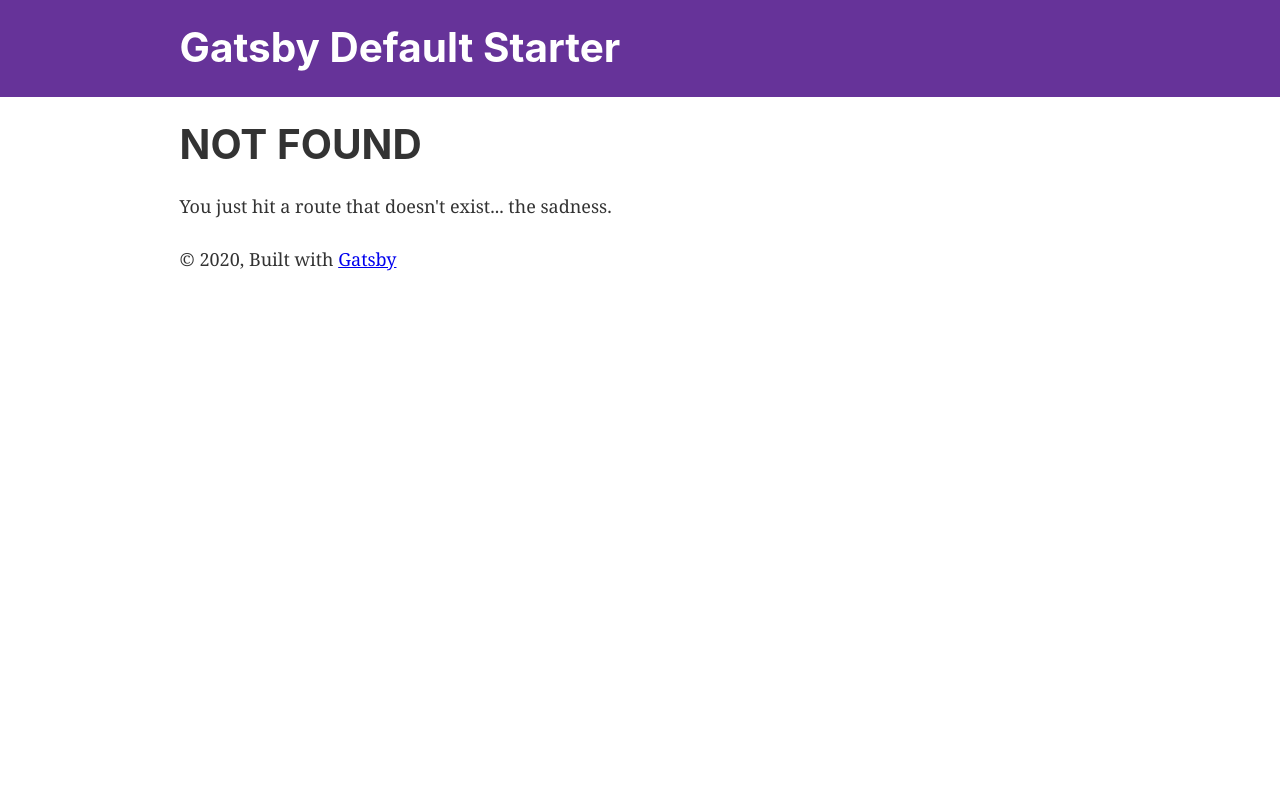
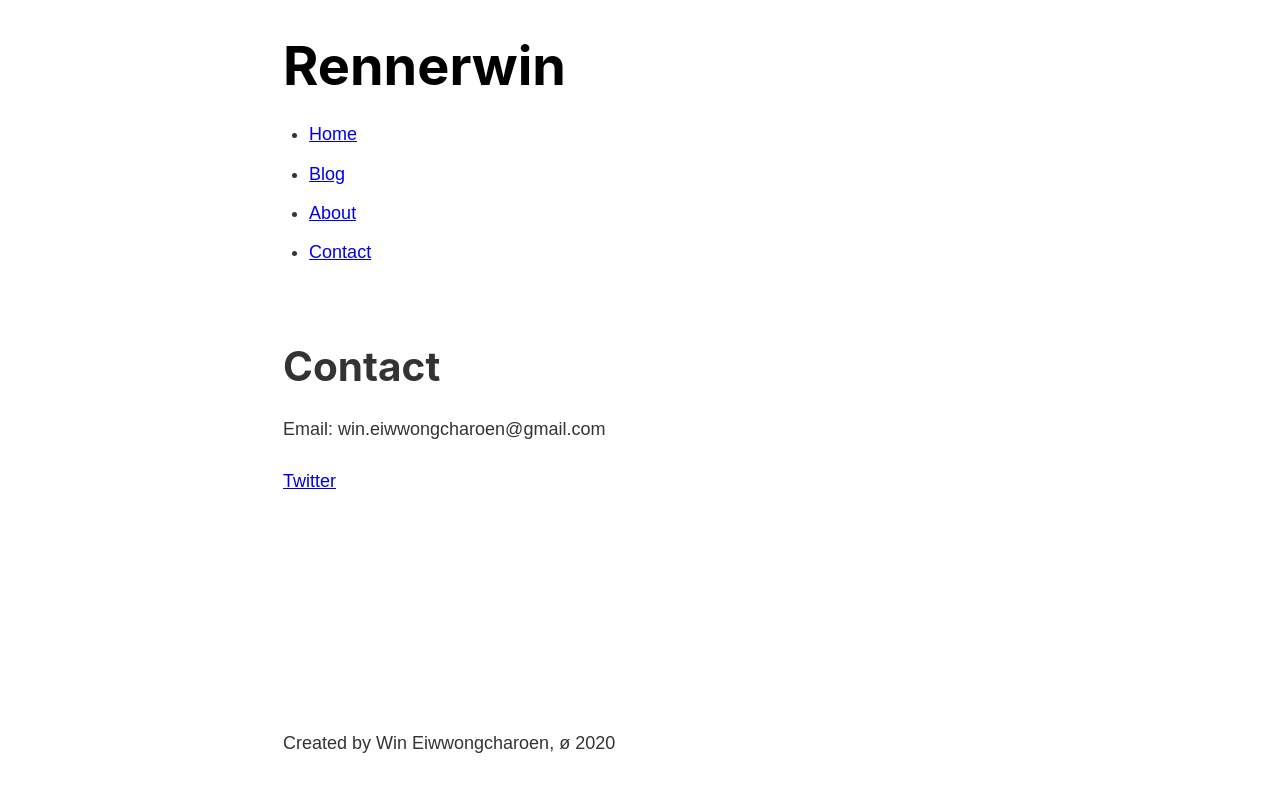
Before and after one commit to rennerwins/learn-gatsby, a Gatsby site: page /contact in a window 1280 px wide. Before the commit this address had no page. Built offline with nearby package versions, Linux system fonts and the light colour scheme; Gatsby itself is replaced by a stand-in of ours.

Commit message:
initial commit

```diff
--- a/gatsby-config.js
+++ b/gatsby-config.js
@@ -27,6 +27,7 @@ module.exports = {
         icon: `src/images/gatsby-icon.png`, // This path is relative to the root of the site.
       },
     },
+    `gatsby-plugin-sass`,
     // this (optional) plugin enables Progressive Web App + Offline functionality
     // To learn more, visit: https://gatsby.dev/offline
     // `gatsby-plugin-offline`,
--- a/package.json
+++ b/package.json
@@ -10,9 +10,11 @@
     "gatsby-plugin-manifest": "^2.2.31",
     "gatsby-plugin-offline": "^3.0.27",
     "gatsby-plugin-react-helmet": "^3.1.16",
+    "gatsby-plugin-sass": "^2.1.27",
     "gatsby-plugin-sharp": "^2.3.5",
     "gatsby-source-filesystem": "^2.1.40",
     "gatsby-transformer-sharp": "^2.3.7",
+    "node-sass": "^4.13.0",
     "prop-types": "^15.7.2",
     "react": "^16.12.0",
     "react-dom": "^16.12.0",
--- /dev/null
+++ b/src/components/footer.js
@@ -0,0 +1,11 @@
+import React from 'react'
+
+const Footer = () => {
+  return (
+    <footer>
+      <p>Created by Win Eiwwongcharoen, ø 2020</p>
+    </footer>
+  )
+}
+
+export default Footer
--- a/src/components/header.js
+++ b/src/components/header.js
@@ -1,42 +1,40 @@
-import { Link } from "gatsby"
-import PropTypes from "prop-types"
-import React from "react"
+import React from 'react'
+import { Link } from 'gatsby'
 
-const Header = ({ siteTitle }) => (
-  <header
-    style={{
-      background: `rebeccapurple`,
-      marginBottom: `1.45rem`,
-    }}
-  >
-    <div
-      style={{
-        margin: `0 auto`,
-        maxWidth: 960,
-        padding: `1.45rem 1.0875rem`,
-      }}
-    >
-      <h1 style={{ margin: 0 }}>
-        <Link
-          to="/"
-          style={{
-            color: `white`,
-            textDecoration: `none`,
-          }}
-        >
-          {siteTitle}
+import headerStyles from './header.module.scss'
+
+const linkList = [
+  { path: '/', label: 'Home' },
+  { path: '/blog', label: 'Blog' },
+  { path: '/about', label: 'About' },
+  { path: '/contact', label: 'Contact' },
+]
+
+const Header = () => {
+  return (
+    <header className={headerStyles.header}>
+      <h1>
+        <Link className={headerStyles.title} to="/">
+          Rennerwin
         </Link>
       </h1>
-    </div>
-  </header>
-)
-
-Header.propTypes = {
-  siteTitle: PropTypes.string,
-}
-
-Header.defaultProps = {
-  siteTitle: ``,
+      <nav>
+        <ul className={headerStyles.navList}>
+          {linkList.map(item => (
+            <li key={item.path}>
+              <Link
+                className={headerStyles.navItem}
+                activeClassName={headerStyles.activeNavItem}
+                to={item.path}
+              >
+                {item.label}
+              </Link>
+            </li>
+          ))}
+        </ul>
+      </nav>
+    </header>
+  )
 }
 
 export default Header
--- /dev/null
+++ b/src/components/header.module.scss
@@ -0,0 +1,30 @@
+.header {
+  padding: 1rem 0 3rem;
+}
+
+.title {
+  color: #000000;
+  font-size: 3rem;
+  text-decoration: none;
+}
+
+.nav-list {
+  display: flex;
+  list-style-type: none;
+  margin: 0;
+}
+
+.nav-item {
+  color: #999999;
+  font-size: 0.9rem;
+  margin-right: 1.3rem;
+  text-decoration: none;
+}
+
+.nav-item:hover {
+  color: #666666;
+}
+
+.active-nav-item {
+  color: #333333;
+}
--- a/src/components/layout.js
+++ b/src/components/layout.js
@@ -1,52 +1,20 @@
-/**
- * Layout component that queries for data
- * with Gatsby's useStaticQuery component
- *
- * See: https://www.gatsbyjs.org/docs/use-static-query/
- */
+import React from 'react'
 
-import React from "react"
-import PropTypes from "prop-types"
-import { useStaticQuery, graphql } from "gatsby"
-
-import Header from "./header"
-import "./layout.css"
+import Header from './header'
+import Footer from './footer'
+import '../styles/index.scss'
+import layoutStyles from './layout.module.scss'
 
 const Layout = ({ children }) => {
-  const data = useStaticQuery(graphql`
-    query SiteTitleQuery {
-      site {
-        siteMetadata {
-          title
-        }
-      }
-    }
-  `)
-
   return (
-    <>
-      <Header siteTitle={data.site.siteMetadata.title} />
-      <div
-        style={{
-          margin: `0 auto`,
-          maxWidth: 960,
-          padding: `0px 1.0875rem 1.45rem`,
-          paddingTop: 0,
-        }}
-      >
-        <main>{children}</main>
-        <footer>
-          © {new Date().getFullYear()}, Built with
-          {` `}
-          <a href="https://www.gatsbyjs.org">Gatsby</a>
-        </footer>
+    <div className={layoutStyles.container}>
+      <div className={layoutStyles.content}>
+        <Header />
+        {children}
       </div>
-    </>
+      <Footer />
+    </div>
   )
 }
 
-Layout.propTypes = {
-  children: PropTypes.node.isRequired,
-}
-
 export default Layout
--- /dev/null
+++ b/src/components/layout.module.scss
@@ -0,0 +1,12 @@
+.container {
+  margin: 0 auto;
+  max-width: 750px;
+  padding: 1rem;
+  display: flex;
+  flex-direction: column;
+  min-height: 100vh;
+}
+
+.content {
+  flex-grow: 1;
+}
--- a/src/components/seo.js
+++ /dev/null
@@ -1,88 +0,0 @@
-/**
- * SEO component that queries for data with
- *  Gatsby's useStaticQuery React hook
- *
- * See: https://www.gatsbyjs.org/docs/use-static-query/
- */
-
-import React from "react"
-import PropTypes from "prop-types"
-import Helmet from "react-helmet"
-import { useStaticQuery, graphql } from "gatsby"
-
-function SEO({ description, lang, meta, title }) {
-  const { site } = useStaticQuery(
-    graphql`
-      query {
-        site {
-          siteMetadata {
-            title
-            description
-            author
-          }
-        }
-      }
-    `
-  )
-
-  const metaDescription = description || site.siteMetadata.description
-
-  return (
-    <Helmet
-      htmlAttributes={{
-        lang,
-      }}
-      title={title}
-      titleTemplate={`%s | ${site.siteMetadata.title}`}
-      meta={[
-        {
-          name: `description`,
-          content: metaDescription,
-        },
-        {
-          property: `og:title`,
-          content: title,
-        },
-        {
-          property: `og:description`,
-          content: metaDescription,
-        },
-        {
-          property: `og:type`,
-          content: `website`,
-        },
-        {
-          name: `twitter:card`,
-          content: `summary`,
-        },
-        {
-          name: `twitter:creator`,
-          content: site.siteMetadata.author,
-        },
-        {
-          name: `twitter:title`,
-          content: title,
-        },
-        {
-          name: `twitter:description`,
-          content: metaDescription,
-        },
-      ].concat(meta)}
-    />
-  )
-}
-
-SEO.defaultProps = {
-  lang: `en`,
-  meta: [],
-  description: ``,
-}
-
-SEO.propTypes = {
-  description: PropTypes.string,
-  lang: PropTypes.string,
-  meta: PropTypes.arrayOf(PropTypes.object),
-  title: PropTypes.string.isRequired,
-}
-
-export default SEO
--- a/src/pages/404.js
+++ /dev/null
@@ -1,14 +0,0 @@
-import React from "react"
-
-import Layout from "../components/layout"
-import SEO from "../components/seo"
-
-const NotFoundPage = () => (
-  <Layout>
-    <SEO title="404: Not found" />
-    <h1>NOT FOUND</h1>
-    <p>You just hit a route that doesn&#39;t exist... the sadness.</p>
-  </Layout>
-)
-
-export default NotFoundPage
--- /dev/null
+++ b/src/pages/contact.js
@@ -0,0 +1,21 @@
+import React from 'react'
+
+import Layout from '../components/layout'
+
+const ContactPage = () => {
+  return (
+    <Layout>
+      <h1>Contact</h1>
+      <p>Email: win.eiwwongcharoen@gmail.com</p>
+      <a
+        href="https://twitter.com/rennerwin"
+        target="_blank"
+        rel="noopener noreferrer"
+      >
+        Twitter
+      </a>
+    </Layout>
+  )
+}
+
+export default ContactPage
--- a/src/components/layout.css
+++ b/src/styles/index.scss
@@ -1,3 +1,5 @@
+/* Reset provided by https://github.com/gatsbyjs/gatsby-starter-blog via MIT license */
+
 html {
   font-family: sans-serif;
   -ms-text-size-adjust: 100%;
@@ -124,22 +126,22 @@ button,
 select {
   text-transform: none;
 }
-[type="reset"],
-[type="submit"],
+[type='reset'],
+[type='submit'],
 button,
-html [type="button"] {
+html [type='button'] {
   -webkit-appearance: button;
 }
-[type="button"]::-moz-focus-inner,
-[type="reset"]::-moz-focus-inner,
-[type="submit"]::-moz-focus-inner,
+[type='button']::-moz-focus-inner,
+[type='reset']::-moz-focus-inner,
+[type='submit']::-moz-focus-inner,
 button::-moz-focus-inner {
   border-style: none;
   padding: 0;
 }
-[type="button"]:-moz-focusring,
-[type="reset"]:-moz-focusring,
-[type="submit"]:-moz-focusring,
+[type='button']:-moz-focusring,
+[type='reset']:-moz-focusring,
+[type='submit']:-moz-focusring,
 button:-moz-focusring {
   outline: 1px dotted ButtonText;
 }
@@ -159,21 +161,21 @@ legend {
 textarea {
   overflow: auto;
 }
-[type="checkbox"],
-[type="radio"] {
+[type='checkbox'],
+[type='radio'] {
   box-sizing: border-box;
   padding: 0;
 }
-[type="number"]::-webkit-inner-spin-button,
-[type="number"]::-webkit-outer-spin-button {
+[type='number']::-webkit-inner-spin-button,
+[type='number']::-webkit-outer-spin-button {
   height: auto;
 }
-[type="search"] {
+[type='search'] {
   -webkit-appearance: textfield;
   outline-offset: -2px;
 }
-[type="search"]::-webkit-search-cancel-button,
-[type="search"]::-webkit-search-decoration {
+[type='search']::-webkit-search-cancel-button,
+[type='search']::-webkit-search-decoration {
   -webkit-appearance: none;
 }
 ::-webkit-input-placeholder {
@@ -200,14 +202,14 @@ html {
 }
 body {
   color: hsla(0, 0%, 0%, 0.8);
-  font-family: georgia, serif;
+  font-family: sans-serif;
   font-weight: normal;
   word-wrap: break-word;
   font-kerning: normal;
-  -moz-font-feature-settings: "kern", "liga", "clig", "calt";
-  -ms-font-feature-settings: "kern", "liga", "clig", "calt";
-  -webkit-font-feature-settings: "kern", "liga", "clig", "calt";
-  font-feature-settings: "kern", "liga", "clig", "calt";
+  -moz-font-feature-settings: 'kern', 'liga', 'clig', 'calt';
+  -ms-font-feature-settings: 'kern', 'liga', 'clig', 'calt';
+  -webkit-font-feature-settings: 'kern', 'liga', 'clig', 'calt';
+  font-feature-settings: 'kern', 'liga', 'clig', 'calt';
 }
 img {
   max-width: 100%;
@@ -571,10 +573,10 @@ td,
 th {
   text-align: left;
   border-bottom: 1px solid hsla(0, 0%, 0%, 0.12);
-  font-feature-settings: "tnum";
-  -moz-font-feature-settings: "tnum";
-  -ms-font-feature-settings: "tnum";
-  -webkit-font-feature-settings: "tnum";
+  font-feature-settings: 'tnum';
+  -moz-font-feature-settings: 'tnum';
+  -ms-font-feature-settings: 'tnum';
+  -webkit-font-feature-settings: 'tnum';
   padding-left: 0.96667rem;
   padding-right: 0.96667rem;
   padding-top: 0.725rem;
@@ -592,8 +594,8 @@ tt,
 code {
   background-color: hsla(0, 0%, 0%, 0.04);
   border-radius: 3px;
-  font-family: "SFMono-Regular", Consolas, "Roboto Mono", "Droid Sans Mono",
-    "Liberation Mono", Menlo, Courier, monospace;
+  font-family: 'SFMono-Regular', Consolas, 'Roboto Mono', 'Droid Sans Mono',
+    'Liberation Mono', Menlo, Courier, monospace;
   padding: 0;
   padding-top: 0.2em;
   padding-bottom: 0.2em;
@@ -607,13 +609,13 @@ code:after,
 tt:before,
 tt:after {
   letter-spacing: -0.2em;
-  content: " ";
+  content: ' ';
 }
 pre code:before,
 pre code:after,
 pre tt:before,
 pre tt:after {
-  content: "";
+  content: '';
 }
 @media only screen and (max-width: 480px) {
   html {
```
Also changed, not shown: src/components/image.js (deleted, +0 -32 lines), src/pages/about.js (added, +17 -0 lines), src/pages/blog.js (added, +14 -0 lines), src/pages/index.js (+14 -17 lines), src/pages/page-2.js (deleted, +0 -16 lines), 2 other files.
